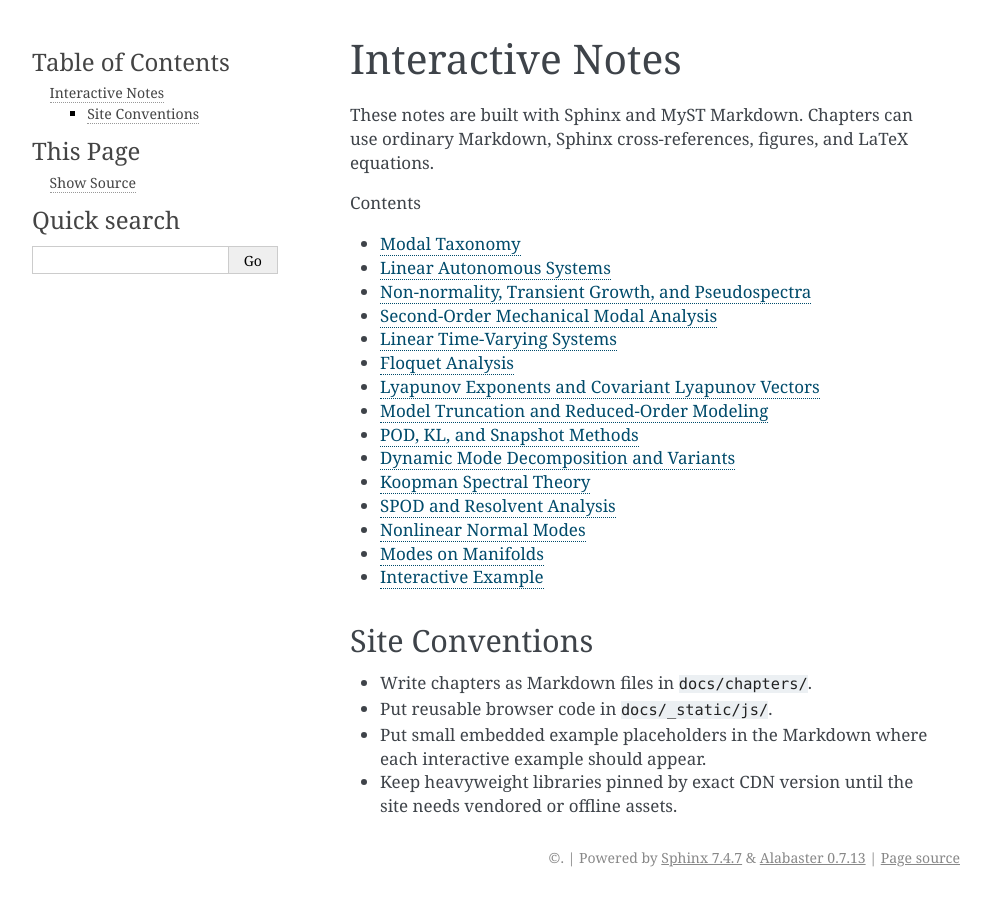
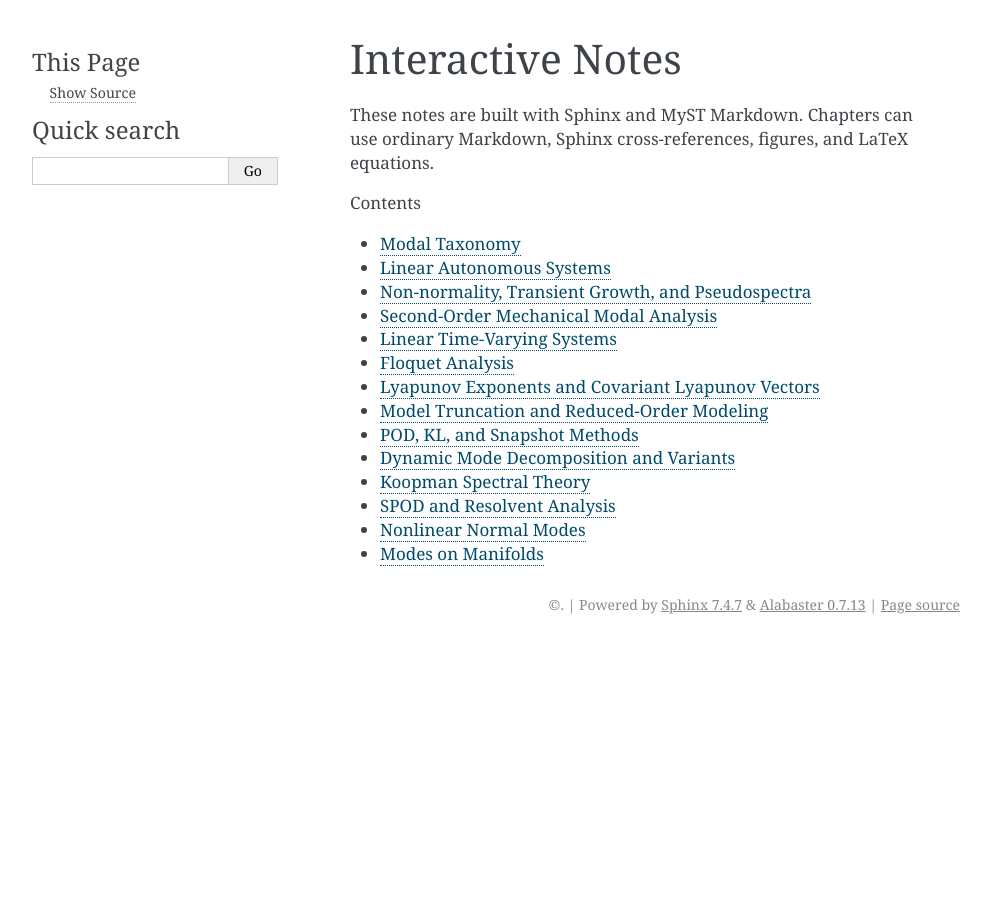
Before and after one commit to smanist/rtd_modes, a Sphinx documentation site: the page built from docs/index.md, in a window 1280 px wide. Shown: the whole page, without its empty margins (150-1141 px from the left). Built offline with Sphinx 7.4.7, drawn with Linux system fonts in a browser that asks for light colours.

````diff
--- a/docs/index.md
+++ b/docs/index.md
@@ -21,14 +21,4 @@ chapters/11_koopman_spectral_theory
 chapters/12_spod_and_resolvent_analysis
 chapters/13_nonlinear_normal_modes
 chapters/14_modes_on_manifolds
-chapters/interactive-example
 ```
-
-## Site Conventions
-
-- Write chapters as Markdown files in `docs/chapters/`.
-- Put reusable browser code in `docs/_static/js/`.
-- Put small embedded example placeholders in the Markdown where each
-  interactive example should appear.
-- Keep heavyweight libraries pinned by exact CDN version until the site needs
-  vendored or offline assets.
````
Also changed, not shown: docs/chapters/interactive-example.md (deleted, +0 -18 lines), .readthedocs.yaml (added).
